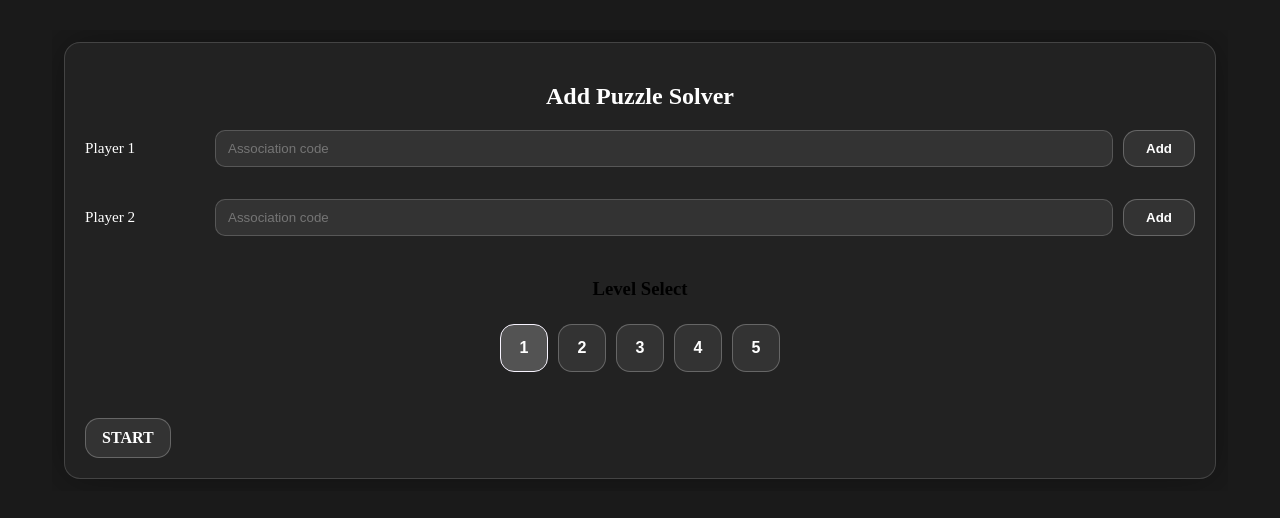
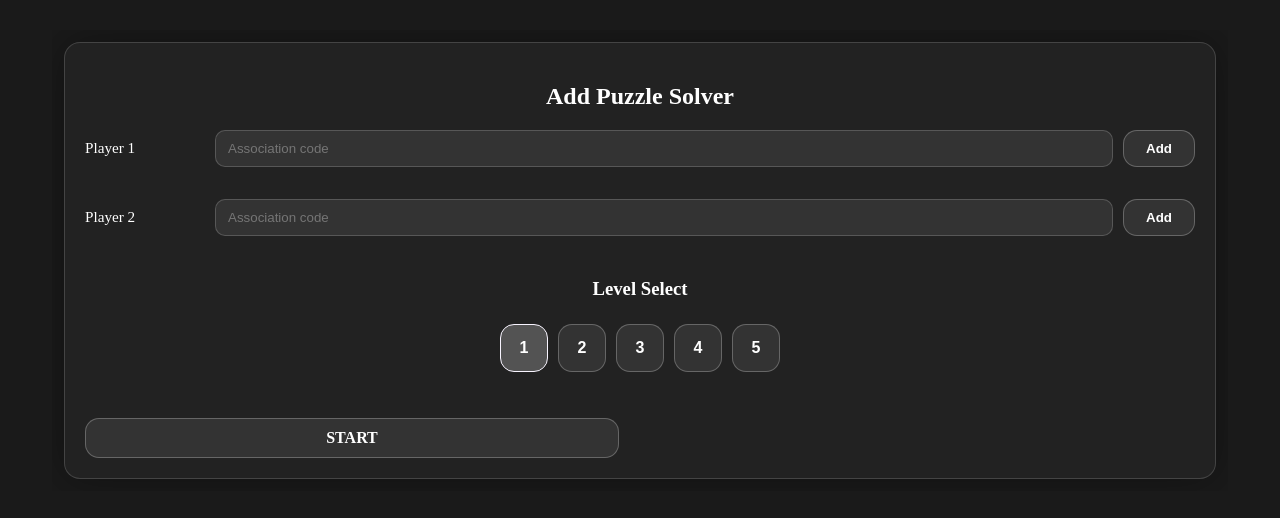
Before and after one commit to dborhegyi/csds-377-KTALDE, a Django app: page /startgame/ in a window 1280 px wide. Shown: the top 518 px of the page. Run offline with Django 5.2, Linux system fonts and the light colour scheme.

Commit message:
fasdfas
Co-authored-by: Copilot <copilot@github.com>

```diff
--- a/Web/KTALDE_site/KTALDE_web/static/KTALDE_web/css/site.css
+++ b/Web/KTALDE_site/KTALDE_web/static/KTALDE_web/css/site.css
@@ -6,7 +6,7 @@ html, body {
   background-color: #1A1A1A;
 }
 
-a, h2, label, p {
+a, h2, h3, label, p {
     color: white;
 }
 
@@ -177,10 +177,6 @@ a, h2, label, p {
   padding: 10px 16px;
   text-decoration: none;
 }
-.back-link:hover,
-.start-link:hover {
-  background: rgba(255, 255, 255, 0.16);
-}
 
 /* Device disconnected overlay */
 .overlay {
--- a/Web/KTALDE_site/KTALDE_web/templates/KTALDE_web/startgame.html
+++ b/Web/KTALDE_site/KTALDE_web/templates/KTALDE_web/startgame.html
@@ -100,6 +100,9 @@
 .start-button-row {
   margin-top: 10px;
 }
+.start-link {
+  width: 500px;
+}
 </style>
 {% endblock %}
 
```
